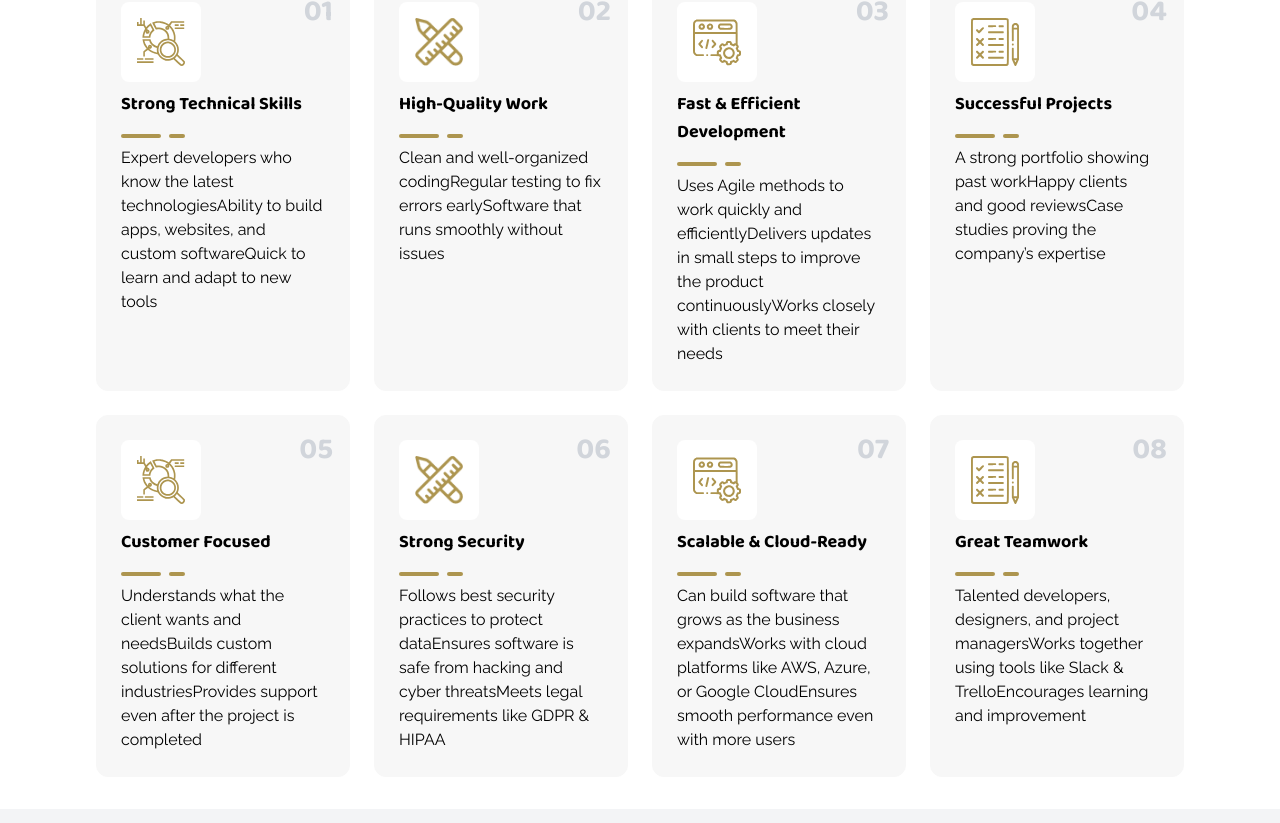
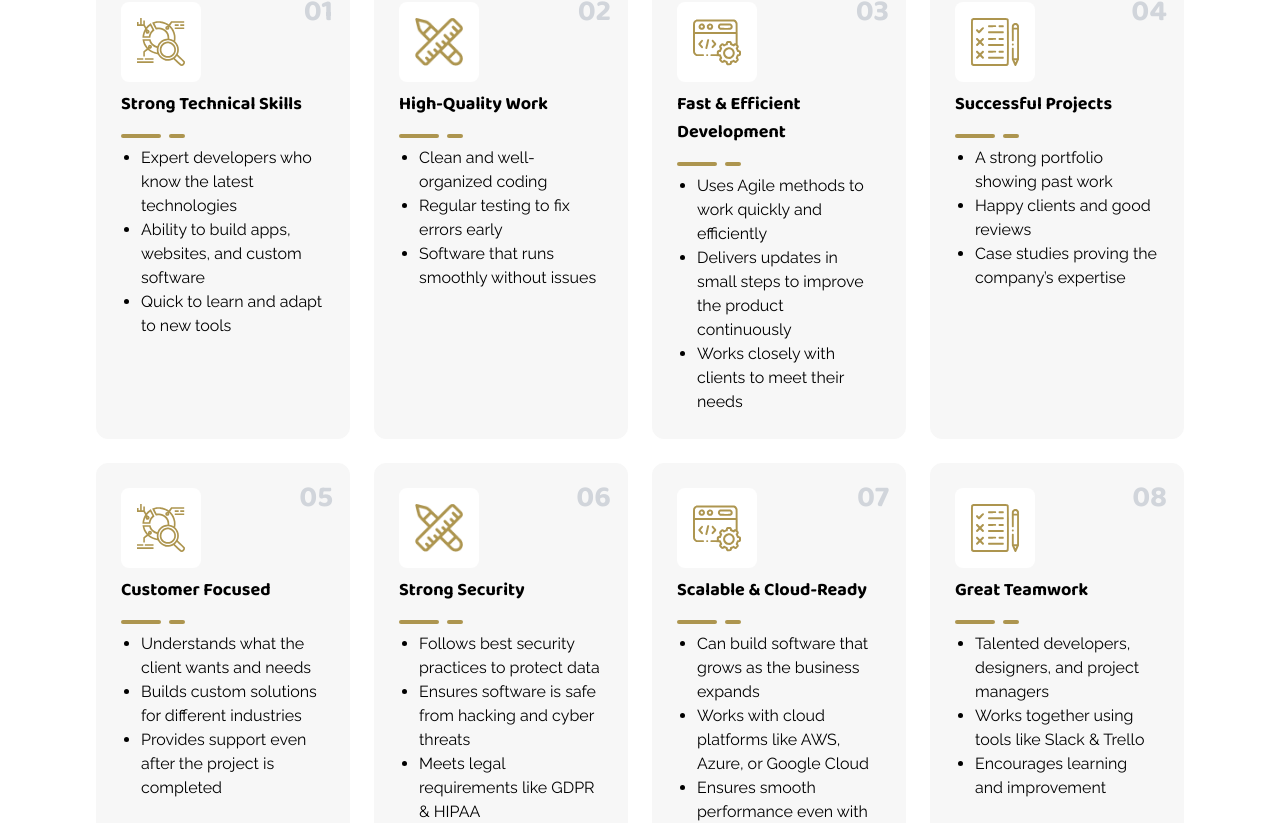
Before and after one commit to CodeTech-InfoSystem/codetech-react, a React (Create React App) app: page / in a window 1280 px wide. Shown: the part 1397-2220 px from the top of the page. Built offline with nearby package versions, Linux system fonts and the light colour scheme.

Commit message:
chnages on Strengths.jsx

```diff
--- a/src/components/Strengths.jsx
+++ b/src/components/Strengths.jsx
@@ -104,10 +104,15 @@ const Strengths = () => {
                             <div className="h-1 w-4 bg-[#AD954F] rounded-lg"></div>
                         </div>
 
-                        <p className="text-[#000000] font-raleway">{strength.description}</p>
-                        <span className="absolute top-4 right-4 text-3xl font-bold text-gray-300">
-                            {`0${strength.id}`}
-                        </span>
+
+                        <ul className="text-[#000000] font-raleway list-disc pl-5">
+                                {strength.description.map((point, i) => (
+                                    <li key={i}>{point}</li>
+                                ))}
+                            </ul>
+                            <span className="absolute top-4 right-4 text-3xl font-bold text-gray-300">
+                                {`0${strength.id}`}
+                            </span>
                     </div>
                 ))}
             </div>
```
